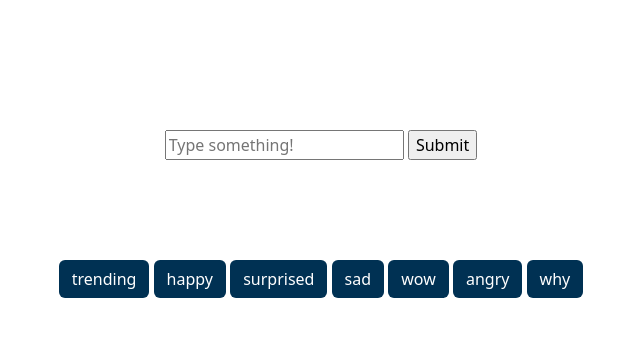
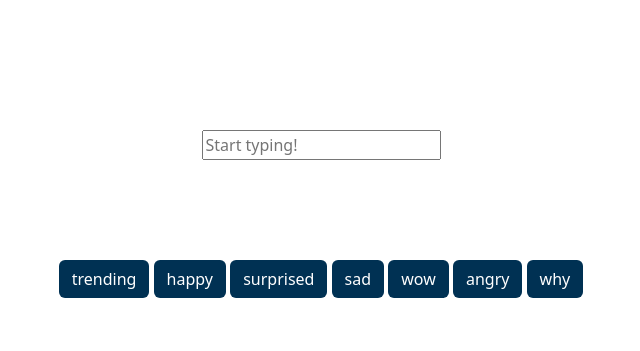
Before and after one commit to tlg-24-05-visa-sde-1/sd-gif-site, a plain HTML site: page index.html in a window 1280 px wide. Shown: the whole page, without its empty margins (319-959 px from the left). Drawn offline with nearby package versions, Linux system fonts and the light colour scheme; no server answers.

Commit message:
final styling tweaks

```diff
--- a/index.html
+++ b/index.html
@@ -15,8 +15,8 @@
   </head>
   <body>
     <div class="search-bar">
-      <input type="text" id="gifCategory" placeholder="Type something!" />
-      <input class="search-btn" type="submit" />
+      <input type="text" id="gifCategory" placeholder="Start typing!" />
+      <!-- <input class="search-btn" type="submit" /> -->
     </div>
     <div class="btn-categories">
       <span><button class="btn trending">trending</button></span>
```
